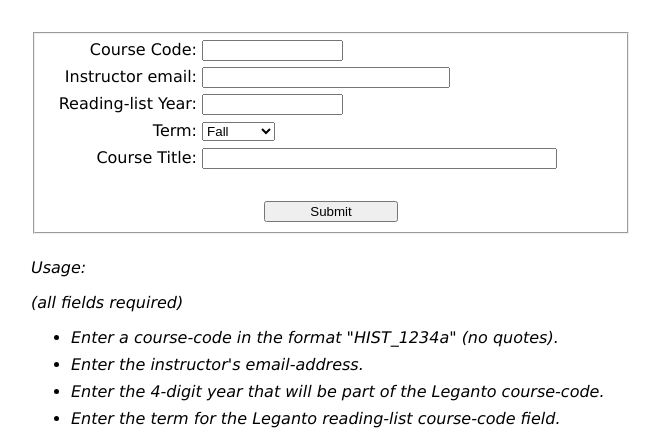
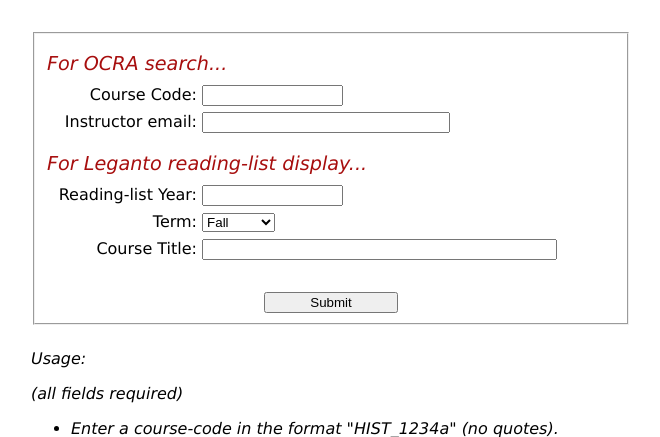
Before and after one commit to Brown-University-Library/ocra_lookup_project, a Django app: page /find/ in a window 1280 px wide. Shown: the part 56-493 px from the top of the page, without its empty margins (309-969 px from the left). Run offline with Django 4.2, Linux system fonts and the light colour scheme; parts of the project's set-up code (start-up, migrations or seed data) failed here and were passed over; some libraries are stand-ins or nearby versions.

Commit message:
indicates which fields are for search vs reading-list.

```diff
--- a/ocra_lookup_app/templates/find.html
+++ b/ocra_lookup_app/templates/find.html
@@ -5,7 +5,7 @@
 
     /* The errorlist class doesn't appear in this file; it's auto-created when necessary by the `form` object. */
     .errorlist li {
-      color: red;
+      color: rgb(167, 14, 14);
     }
 
     label {
@@ -13,6 +13,15 @@
         display: inline-block;
         width: 150px;
         margin-bottom: .5em;
+    }
+
+    .fields_info {
+        text-align: left;
+        font-size: 1.2em;
+        font-weight: normal;
+        color: rgb(167, 14, 14);
+        margin-bottom: 0.5em;
+        font-style: italic;
     }
 
 </style>
@@ -31,6 +40,9 @@
 
             {{ form.non_field_errors }}
 
+            <!-- Info line for OCRA search -->
+            <h1 class="fields_info">For OCRA search...</h1>
+
             <!-- Course-code Field -->
             {{ form.course_code.errors }}
             {{ form.course_code.label_tag }}
@@ -42,6 +54,9 @@
             {{ form.email_address.label_tag }}
             {{ form.email_address }}
             <br>
+
+            <!-- Info line for Leganto reading-list display -->
+            <h1 class="fields_info">For Leganto reading-list display...</h1>
 
             <!-- Year Field -->
             {{ form.year.errors }}
```
